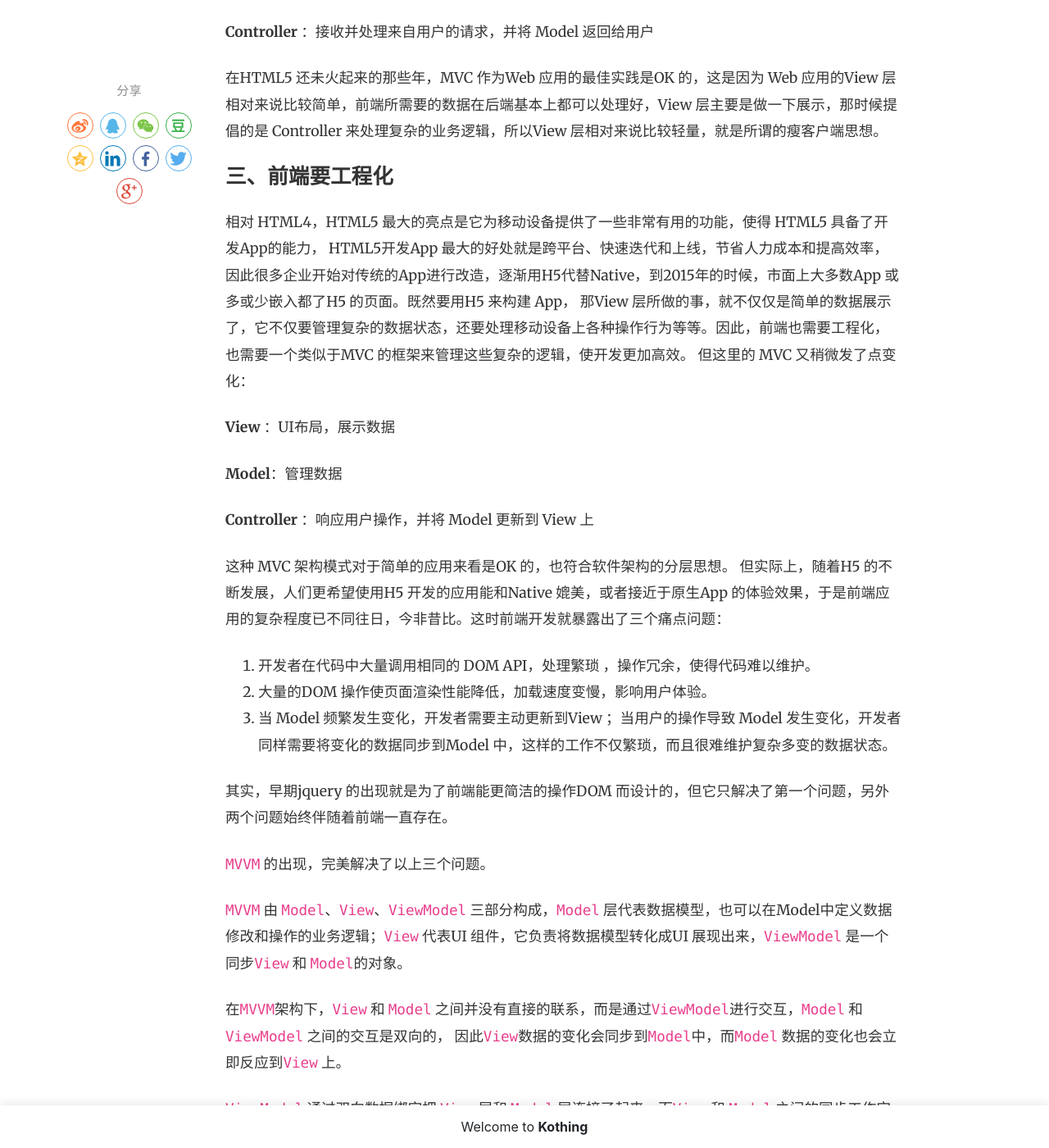
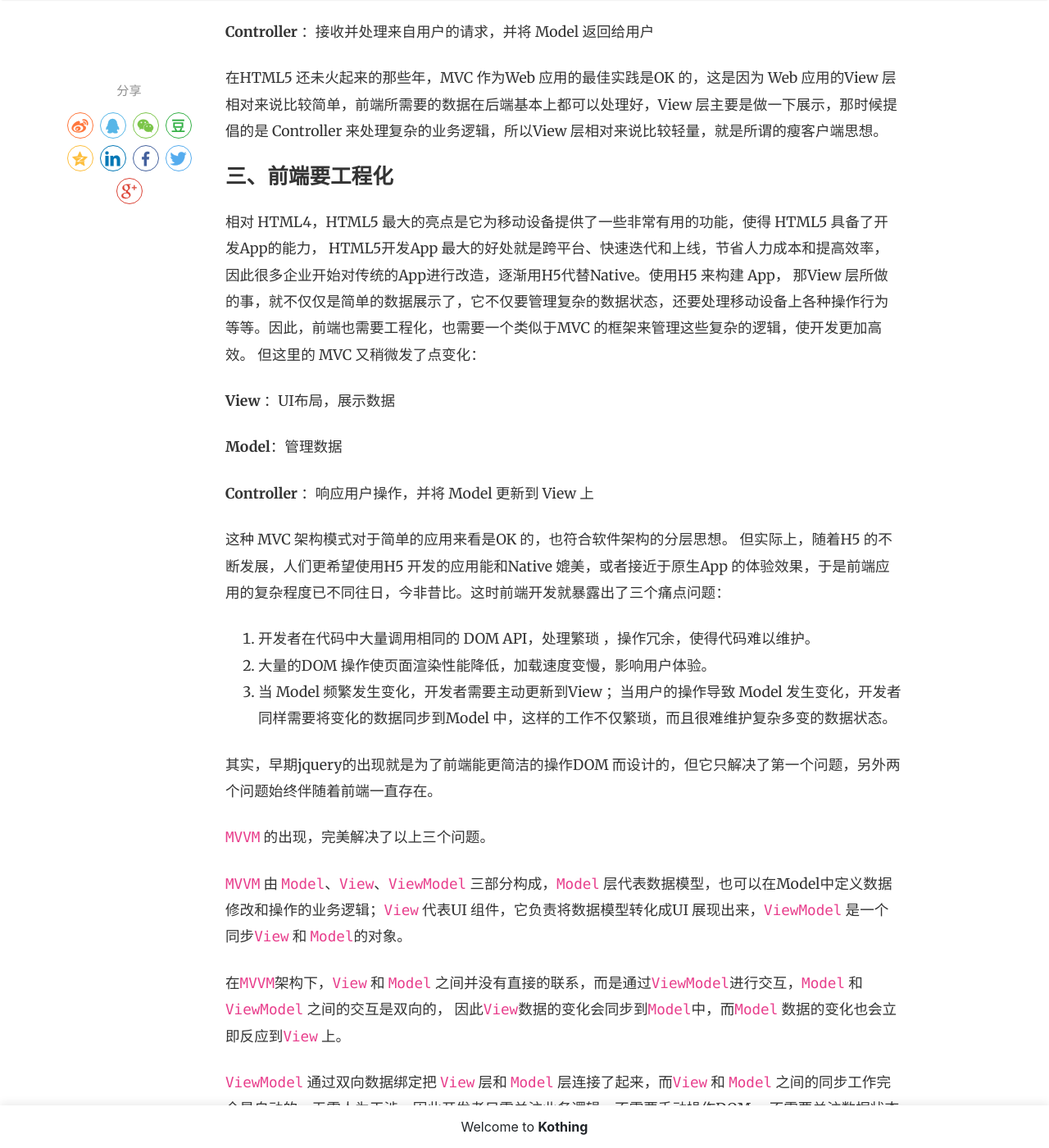
Before and after one commit to kothing/kothing.github.io, a Jekyll site: the page built from _posts/2021-03-04-frontend-frame-MVC-and-MVVM.md, in a window 1280 px wide and 1400 px high, scrolled down 1404 px. Shown: the whole window at 82% size. Built offline with Jekyll 4.4.1, drawn with Linux system fonts in a browser that asks for light colours; nearby versions of some CDN libraries; comment, search, counter and statistics services are not loaded.

Commit message:
Update 2021-03-04-frontend-frame-MVC-and-MVVM.md

```diff
--- a/_posts/2021-03-04-frontend-frame-MVC-and-MVVM.md
+++ b/_posts/2021-03-04-frontend-frame-MVC-and-MVVM.md
@@ -25,7 +25,7 @@ MVVM 是`Model-View-ViewModel` 的缩写，它是一种基于前端开发的架
 在HTML5 还未火起来的那些年，MVC 作为Web 应用的最佳实践是OK 的，这是因为 Web 应用的View 层相对来说比较简单，前端所需要的数据在后端基本上都可以处理好，View 层主要是做一下展示，那时候提倡的是 Controller 来处理复杂的业务逻辑，所以View 层相对来说比较轻量，就是所谓的瘦客户端思想。
 
 ## 三、前端要工程化
-相对 HTML4，HTML5 最大的亮点是它为移动设备提供了一些非常有用的功能，使得 HTML5 具备了开发App的能力， HTML5开发App 最大的好处就是跨平台、快速迭代和上线，节省人力成本和提高效率，因此很多企业开始对传统的App进行改造，逐渐用H5代替Native，到2015年的时候，市面上大多数App 或多或少嵌入都了H5 的页面。既然要用H5 来构建 App， 那View 层所做的事，就不仅仅是简单的数据展示了，它不仅要管理复杂的数据状态，还要处理移动设备上各种操作行为等等。因此，前端也需要工程化，也需要一个类似于MVC 的框架来管理这些复杂的逻辑，使开发更加高效。
+相对 HTML4，HTML5 最大的亮点是它为移动设备提供了一些非常有用的功能，使得 HTML5 具备了开发App的能力， HTML5开发App 最大的好处就是跨平台、快速迭代和上线，节省人力成本和提高效率，因此很多企业开始对传统的App进行改造，逐渐用H5代替Native。使用H5 来构建 App， 那View 层所做的事，就不仅仅是简单的数据展示了，它不仅要管理复杂的数据状态，还要处理移动设备上各种操作行为等等。因此，前端也需要工程化，也需要一个类似于MVC 的框架来管理这些复杂的逻辑，使开发更加高效。
 但这里的 MVC 又稍微发了点变化：
 
 **View** ：UI布局，展示数据
@@ -38,9 +38,9 @@ MVVM 是`Model-View-ViewModel` 的缩写，它是一种基于前端开发的架
 
 1. 开发者在代码中大量调用相同的 DOM API，处理繁琐 ，操作冗余，使得代码难以维护。
 2. 大量的DOM 操作使页面渲染性能降低，加载速度变慢，影响用户体验。
-3.  当 Model 频繁发生变化，开发者需要主动更新到View ；当用户的操作导致 Model 发生变化，开发者同样需要将变化的数据同步到Model 中，这样的工作不仅繁琐，而且很难维护复杂多变的数据状态。
+3. 当 Model 频繁发生变化，开发者需要主动更新到View ；当用户的操作导致 Model 发生变化，开发者同样需要将变化的数据同步到Model 中，这样的工作不仅繁琐，而且很难维护复杂多变的数据状态。
 
-其实，早期jquery 的出现就是为了前端能更简洁的操作DOM 而设计的，但它只解决了第一个问题，另外两个问题始终伴随着前端一直存在。
+其实，早期jquery的出现就是为了前端能更简洁的操作DOM 而设计的，但它只解决了第一个问题，另外两个问题始终伴随着前端一直存在。
 
 `MVVM` 的出现，完美解决了以上三个问题。
 
```
